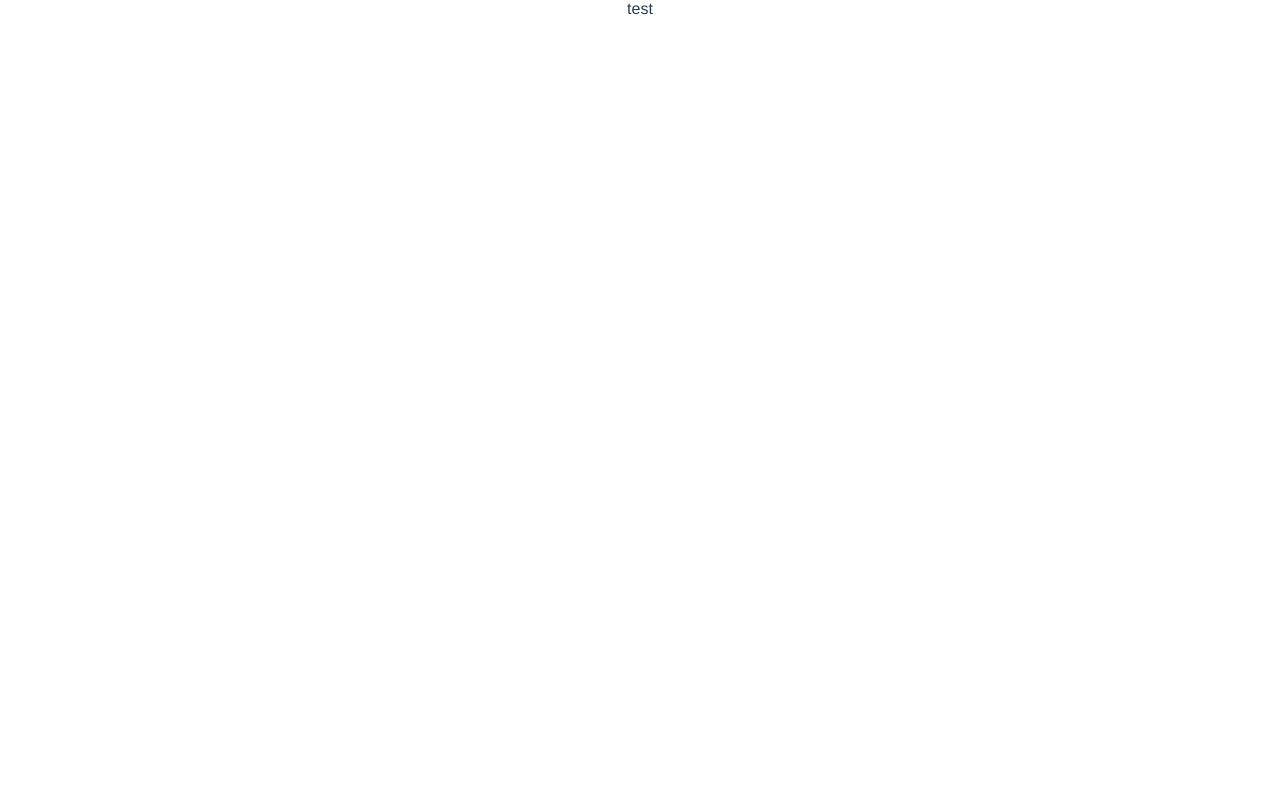
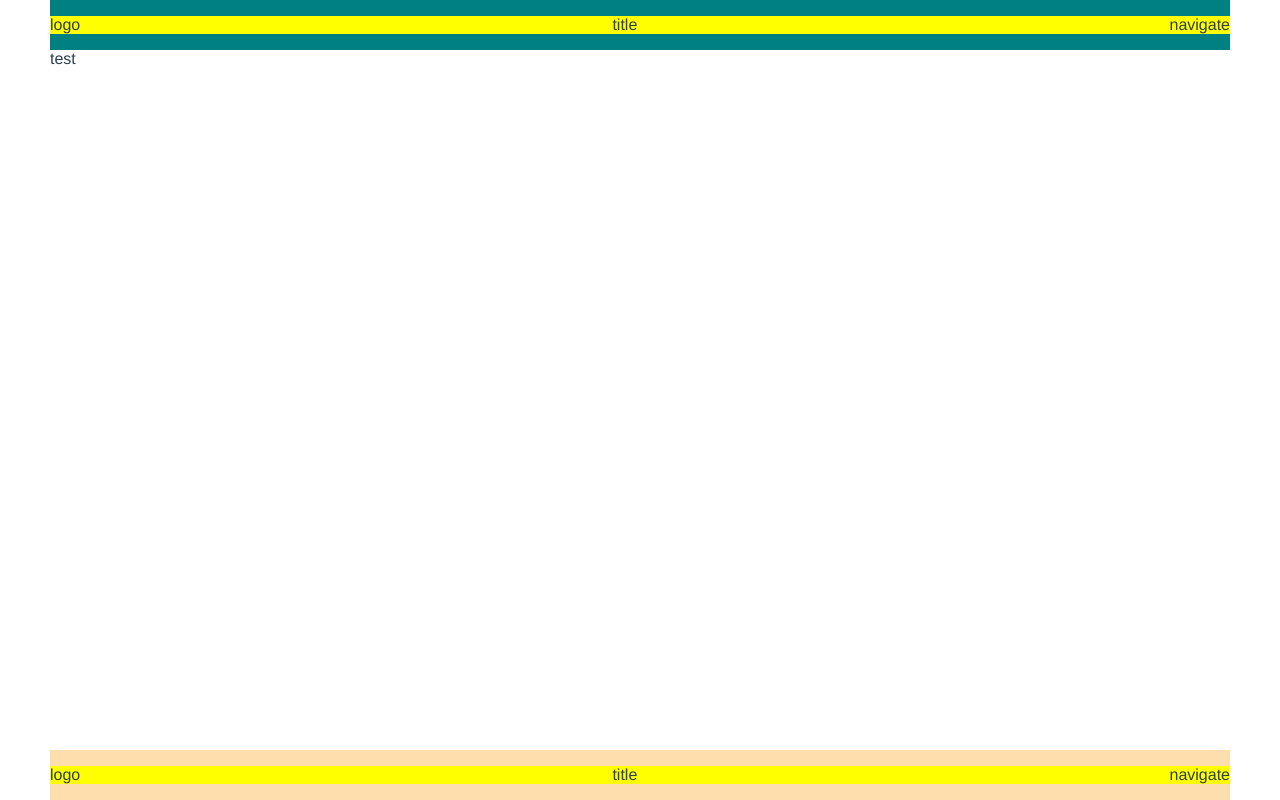
Before and after one commit to halilatilla/movie-search-vue, a Vue app: page / in a window 1280 px wide. Built offline with nearby package versions, Linux system fonts and the light colour scheme.

Commit message:
footer added

```diff
--- a/public/index.html
+++ b/public/index.html
@@ -1,15 +1,19 @@
 <!DOCTYPE html>
 <html lang="en">
   <head>
-    <meta charset="utf-8">
-    <meta http-equiv="X-UA-Compatible" content="IE=edge">
-    <meta name="viewport" content="width=device-width,initial-scale=1.0">
-    <link rel="icon" href="<%= BASE_URL %>favicon.ico">
+    <meta charset="utf-8" />
+    <meta http-equiv="X-UA-Compatible" content="IE=edge" />
+    <meta name="viewport" content="width=device-width,initial-scale=1.0" />
+    <link rel="icon" href="<%= BASE_URL %>favicon.ico" />
     <title><%= htmlWebpackPlugin.options.title %></title>
   </head>
   <body>
     <noscript>
-      <strong>We're sorry but <%= htmlWebpackPlugin.options.title %> doesn't work properly without JavaScript enabled. Please enable it to continue.</strong>
+      <strong
+        >We're sorry but <%= htmlWebpackPlugin.options.title %> doesn't work
+        properly without JavaScript enabled. Please enable it to
+        continue.</strong
+      >
     </noscript>
     <div id="app"></div>
     <!-- built files will be auto injected -->
--- a/src/App.vue
+++ b/src/App.vue
@@ -1,11 +1,20 @@
 <template lang='pug'>
   #app
+    Header
     nav test
+    Footer
 </template>
 
 <script>
 import "./styles/normalize.css";
-export default {};
+import Header from "./components/Header";
+import Footer from "./components/Footer";
+export default {
+  components: {
+    Header,
+    Footer
+  }
+};
 </script>
 
 <style lang="scss">
@@ -13,7 +22,10 @@
   font-family: Avenir, Helvetica, Arial, sans-serif;
   -webkit-font-smoothing: antialiased;
   -moz-osx-font-smoothing: grayscale;
-  text-align: center;
   color: #2c3e50;
+  max-width: 1180px;
+  margin: 0 auto;
+  position: relative;
+  height: 100vh;
 }
 </style>
--- /dev/null
+++ b/src/components/Footer.vue
@@ -0,0 +1,33 @@
+<template lang='pug'>
+  .footer
+    .items
+        a.item logo
+        a.item title
+        a.item navigate
+</template>
+
+<script>
+export default {};
+</script>
+
+<style scoped lang="scss">
+.footer {
+  background-color: navajowhite;
+  padding-top: 1rem;
+  padding-bottom: 1rem;
+  position: absolute;
+  bottom: 0;
+  left: 0;
+  right: 0;
+  .items {
+    background-color: yellow;
+    display: flex;
+    justify-content: space-between;
+    margin: 0;
+    .item {
+      text-decoration: none;
+      list-style: none;
+    }
+  }
+}
+</style>
--- /dev/null
+++ b/src/components/Header.vue
@@ -0,0 +1,29 @@
+<template lang='pug'>
+  nav.header
+    .items
+        a.item logo
+        a.item title
+        a.item navigate
+</template>
+
+<script>
+export default {};
+</script>
+
+<style scoped lang="scss">
+.header {
+  padding-top: 1rem;
+  padding-bottom: 1rem;
+  background-color: teal;
+  .items {
+    background-color: yellow;
+    display: flex;
+    justify-content: space-between;
+    margin: 0;
+    .item {
+      text-decoration: none;
+      list-style: none;
+    }
+  }
+}
+</style>
```
